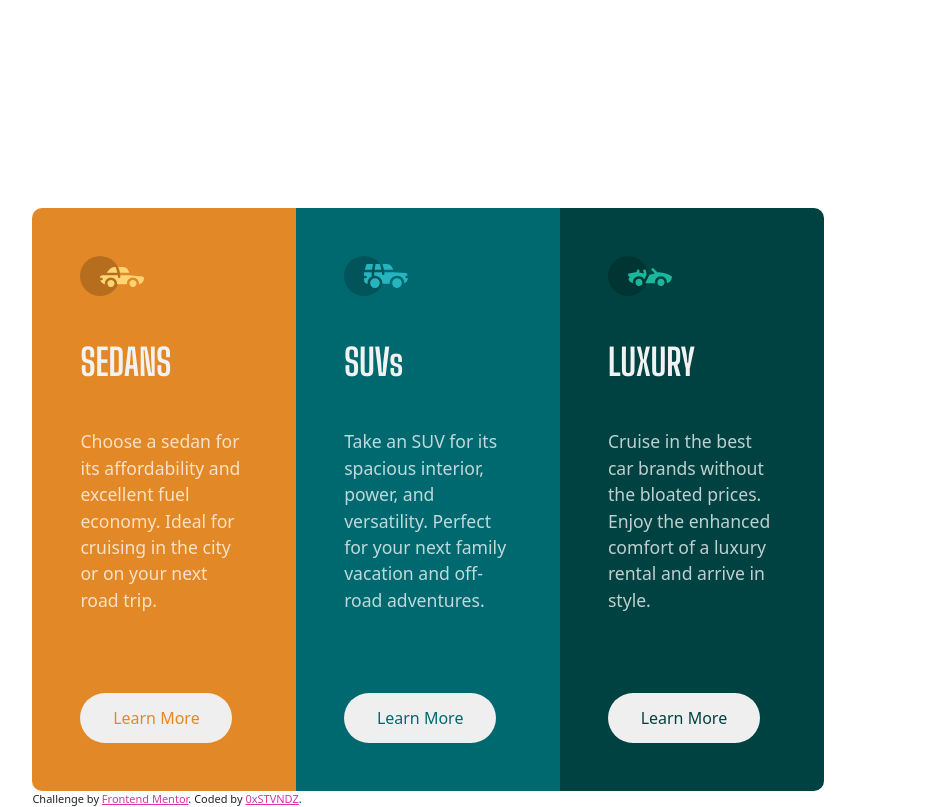
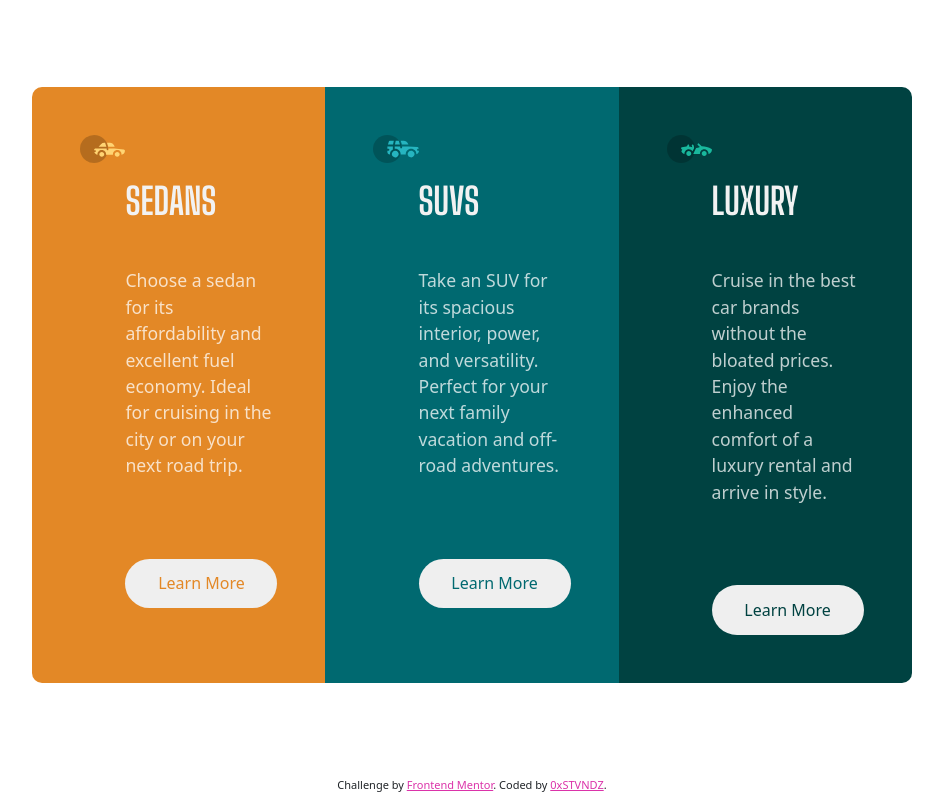
Before and after one commit to 0xSTVNDZ/3-column-preview-card-component, a plain HTML site: page index.html in a window 1280 px wide. Shown: the whole page, without its empty margins (168-1111 px from the left). Drawn offline with nearby package versions, Linux system fonts and the light colour scheme.

Commit message:
fix layout for desktop and other minor changes

```diff
--- a/css/styles.css
+++ b/css/styles.css
@@ -30,6 +30,7 @@ body {
     margin-top: 0.8em;
     margin-bottom: 0.8em;
     font-size: 2.3em;
+    text-transform: uppercase;
 }
 
 p {
@@ -43,10 +44,21 @@ button {
     border: none;
 }
 
+button a{
+    text-decoration: none;
+}
 
 .sedans button {
     border-radius: 30px;
     color: hsl(31, 77%, 52%);
+}
+
+.sedans button a{
+    color: hsl(31, 77%, 52%);
+}
+
+.sedans button a:hover{
+    color: white;
 }
 
 .sedans button:hover{
@@ -62,6 +74,14 @@ button {
 .suvs button {
     border-radius: 30px;
     color: hsl(184, 100%, 22%);
+}
+
+.suvs button a{
+    color: hsl(184, 100%, 22%);
+}
+
+.suvs button a:hover{
+    color: white;
 }
 
 .suvs button:hover{
@@ -81,6 +101,14 @@ button {
     color: hsl(179, 100%, 13%);
 }
 
+.luxury button a{
+    color: hsl(179, 100%, 13%);
+}
+
+.luxury button a:hover{
+    color: white;
+}
+
 .luxury button:hover{
     color: white;
     border: 2px solid white;
@@ -97,19 +125,30 @@ button {
 }
 
 @media (min-width: 1080px){
+    /*adding body attributes*/
+    body{
+        align-items: center;
+        display: flex;
+        justify-content: center;
+        min-height: 100vh;
+        flex-wrap: wrap;
+    }
+
     .main-container {
         display: flex;
         width: 70%;
         border-radius: 10px;
-        margin: 13em auto 0em auto;
+        /*margin: 13em auto 0em auto;*/
+        flex-wrap: nowrap;
     }
 
     .car {
         padding: 3em;
         display: flex;
-        width: 30%;
+        /*width: 30%;*/
+        flex-basis: 100%;
         display: flex;
-        flex-wrap: wrap;
+        /*flex-wrap: wrap;*/
     }
 
     .car img{
@@ -142,4 +181,8 @@ button {
         border-bottom-right-radius: 10px;
         border-bottom-left-radius: 0px;
     }
+
+    footer{
+        width: 40%;
+    }
 }
--- a/index.html
+++ b/index.html
@@ -14,53 +14,58 @@
 </head>
 
 <body class="container-fluid">
-  <div class="main-container">
+  <div id="main" class="main-container">
 
     <div class="sedans car">
       <div class="img">
-        <img src="./images/icon-sedans.svg" alt="Sedan Icon">
+        <!--decorative images should have alt="" and aria-hidden="true"-->
+        <img src="./images/icon-sedans.svg" alt="" aria-hidden="true">
       </div>
 
       <div class="text">
-        <h1>SEDANS</h1>
+        <h1>Sedans</h1>
         <p>Choose a sedan for its affordability and excellent fuel economy. Ideal for cruising in the city
           or on your next road trip.</p>
-        <button class="learnMore">Learn More</button>
+        <button class="learnMore"><a href="">Learn More</a></button>
       </div>
     </div>
 
     <div class="suvs car">
       <div class="img">
-        <img src="./images/icon-suvs.svg" alt="SUVS Icon">
+        <img src="./images/icon-suvs.svg" alt="" aria-hidden="true">
       </div>
 
       <div class="text">
         <h1>SUVs</h1>
         <p>Take an SUV for its spacious interior, power, and versatility. Perfect for your next family vacation
           and off-road adventures.</p>
-        <button class="learnMore">Learn More</button>
+        <button class="learnMore"><a href="">Learn More</a></button>
       </div>
     </div>
 
     <div class="luxury car">
       <div class="img">
-        <img src="./images/icon-luxury.svg" alt="Luxury Icon">
+        <img src="./images/icon-luxury.svg" alt="" aria-hidden="true">
       </div>
 
       <div class="text">
-        <h1>LUXURY</h1>
+        <h1>Luxury</h1>
         <p>Cruise in the best car brands without the bloated prices. Enjoy the enhanced comfort of a luxury
           rental and arrive in style.</p>
-        <button class="learnMore">Learn More</button>
+        <button class="learnMore"><a href="">Learn More</a></button>
       </div>
 
     </div>
 
+  </div>
+
+  <footer>
     <div class="attribution">
       Challenge by <a href="https://www.frontendmentor.io?ref=challenge" target="_blank">Frontend Mentor</a>.
       Coded by <a href="https://twitter.com/0xSTVNDZ">0xSTVNDZ</a>.
     </div>
-  </div>
+  </footer>
+</body>
 
-</body>
+
 </html>
```
